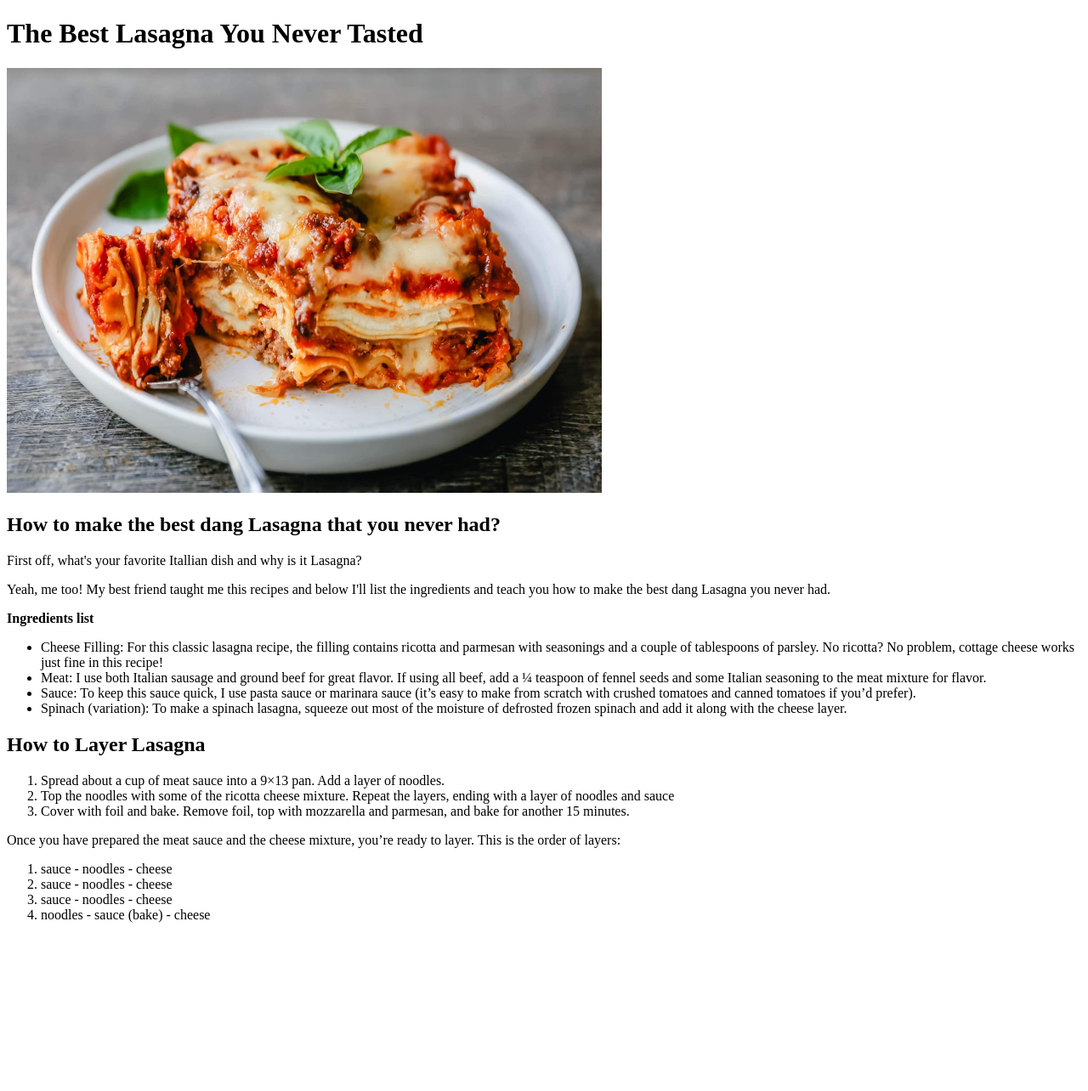
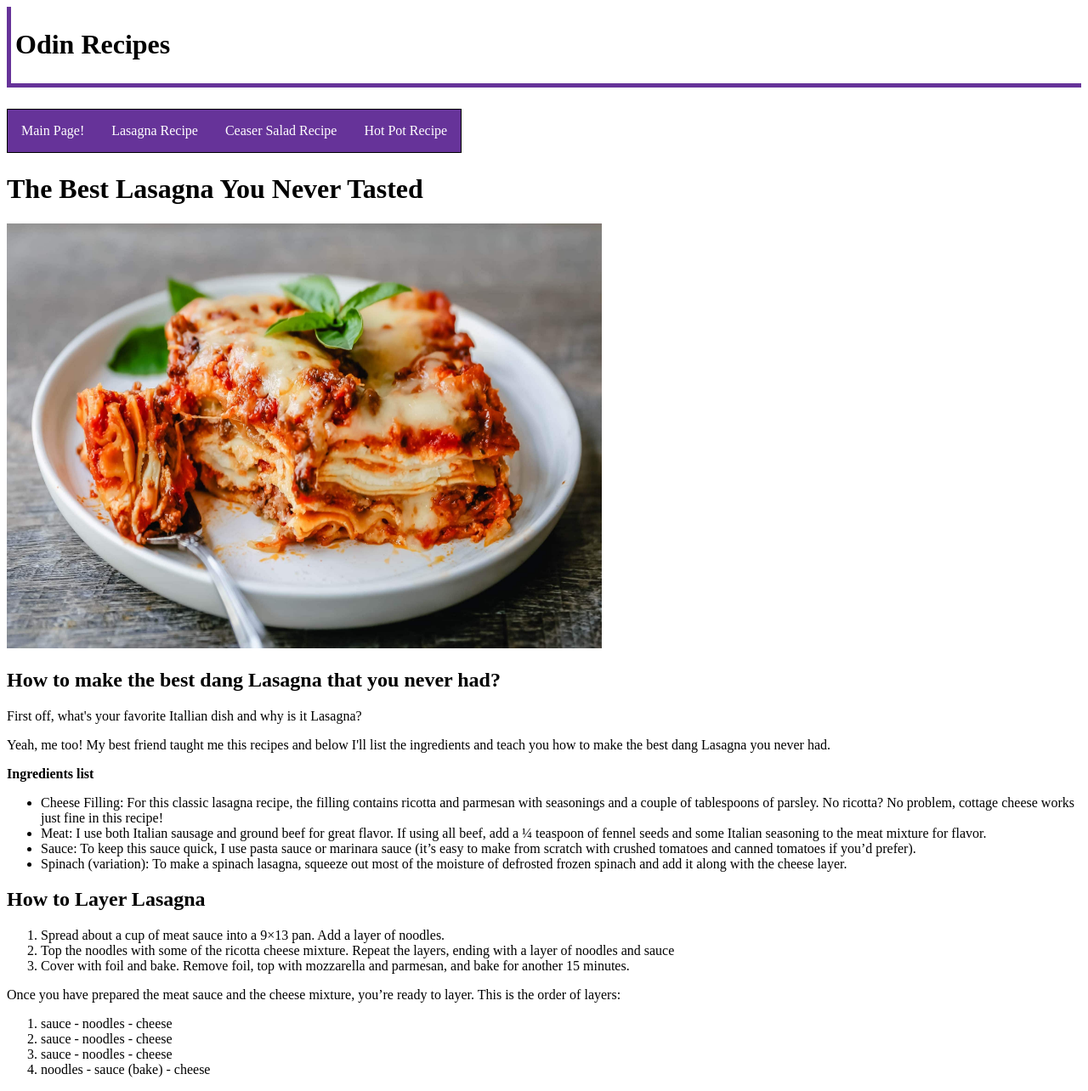
Before and after one commit to GiangoFett/odin-recipes, a plain HTML site: page recipes/lasagna.html in a window 1280 px wide. Shown: the whole page at 85% size. Before the commit the page ends 1102 px from the top, so only its background shows below. Drawn offline with Linux system fonts and the light colour scheme.

Commit message:
Added banner to Lasagna page.

```diff
--- a/recipes/lasagna.html
+++ b/recipes/lasagna.html
@@ -3,6 +3,23 @@
 <link rel="stylesheet" href="../style.css">
 
 <body>
+
+<!-- Banner test below -->
+<div class="banner">
+    <h1>Odin Recipes</h1>
+</div>
+
+<div class="center">
+    <ol>
+        <li class="bannerlist"><a href="../index.html">Main Page!</a></li>
+        <li class="bannerlist"><a href="./lasagna.html">Lasagna Recipe</a></li>
+        <li class="bannerlist"><a href="./ceaser_salad.html">Ceaser Salad Recipe</a></li>
+        <li class="bannerlist"><a href="./hot_pot.html">Hot Pot Recipe</a></li>
+    </ol>
+</div>
+<!-- Banner test above -->
+
+
 
 <h1>The Best Lasagna You Never Tasted</h1>
 
@@ -18,6 +35,7 @@
     Yeah, me too! My best friend taught me this recipes and below I'll list the ingredients and teach you how to make the best dang Lasagna you never had.
 </p>
 
+<div class="lasagnaP1">
     <strong>Ingredients list</strong>
         <ul>
             <li>Cheese Filling: For this classic lasagna recipe, the filling contains ricotta and parmesan with seasonings and a couple of tablespoons of parsley. No ricotta? No problem, cottage cheese works just fine in this recipe!</li>
@@ -25,27 +43,23 @@
             <li>Sauce: To keep this sauce quick, I use pasta sauce or marinara sauce (it’s easy to make from scratch with crushed tomatoes and canned tomatoes if you’d prefer).</li>
             <li>Spinach (variation): To make a spinach lasagna, squeeze out most of the moisture of defrosted frozen spinach and add it along with the cheese layer.</li>
         </ul>
+</div>
 
+<div class="lasagnaP2">
     <h2>How to Layer Lasagna</h2>
-
-    <div>
         <ol>
             <li>Spread about a cup of meat sauce into a 9×13 pan. Add a layer of noodles.</li>
             <li>Top the noodles with some of the ricotta cheese mixture. Repeat the layers, ending with a layer of noodles and sauce</li>
             <li>Cover with foil and bake. Remove foil, top with mozzarella and parmesan, and bake for another 15 minutes.</li>
         </ol>
-
-
     Once you have prepared the meat sauce and the cheese mixture, you’re ready to layer. This is the order of layers:
-
         <ol>
             <li>sauce - noodles - cheese</li>
             <li>sauce - noodles - cheese</li>
             <li>sauce - noodles - cheese</li>
             <li>noodles - sauce (bake) - cheese</li>
         </ol>
+</div>
 
-
-    </div>
 </body>
 </html>
```
Lines whose indentation alone changed are shown as unchanged.
